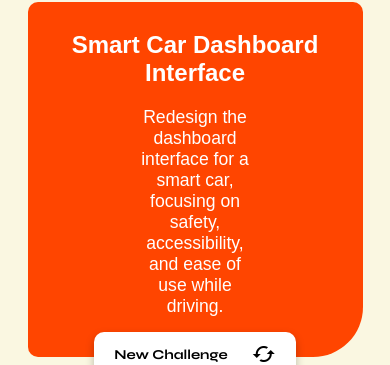
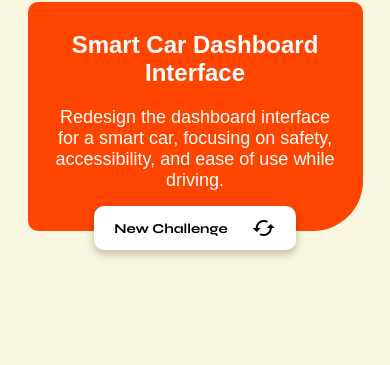
Before and after one commit to TheNjengaKarori/casestudy_ideas, a React (Create React App) app: page / in a window 390 px wide. Shown: the part 379-744 px from the top of the page. Built offline with nearby package versions, Linux system fonts and the light colour scheme.

Commit message:
cosmetic changes

```diff
--- a/package.json
+++ b/package.json
@@ -39,6 +39,6 @@
   "devDependencies": {
     "@babel/plugin-proposal-private-property-in-object": "^7.21.11",
     "babel-preset-react-app": "^10.0.1",
-    "eslint": "^8.54.0"
+    "eslint": "^8.55.0"
   }
 }
--- a/src/App.css
+++ b/src/App.css
@@ -65,7 +65,7 @@ body, h1, p, ul, li {
   height: 200px; /* Set a constant height */
   border-radius: 10px 10px 50px 10px;
   margin: 0 auto 20px;
-  padding: 20px;
+  padding: 10px;
   margin-top: 60px;
 }
 
@@ -74,6 +74,7 @@ body, h1, p, ul, li {
 .idea-container .idea-and-desc {
   text-align: center; /* Center text horizontally */
   display: flex;
+
   flex-direction: column;
   justify-content: center; /* Center text vertically */
   height: 100%; /* Ensure the container takes full height of the parent */
@@ -92,7 +93,7 @@ body, h1, p, ul, li {
   font-size: 1.25em;
   font-family: 'poppins', sans-serif;
   margin-bottom: 30px;
-  padding: 0 100px;
+  padding: 0 18px;
   text-align: center; /* Center the description */
 }
 
@@ -150,11 +151,14 @@ body, h1, p, ul, li {
   /* Adjust styles for smaller screens */
   .idea-container {
     width: 90%;
-    height: auto; /* Allow height to adjust based on content for smaller screens */
-    padding: 10px; /* Adjust padding for smaller screens */
+    height: auto; /* Allow height to adjust based on content for smaller screens */ /* Adjust padding for smaller screens */
   }
 
   .new-challenge-button {
     font-size: 0.85em; /* Adjusted font size for smaller screens */
   }
+
+  .idea-container .idea-and-desc p {
+    font-size: 18px; /* Reduce the font size of the idea title for smaller screens */
+  }
 }
```
Also changed, not shown: 1 other file (tests, documents, lock files or other folders).
